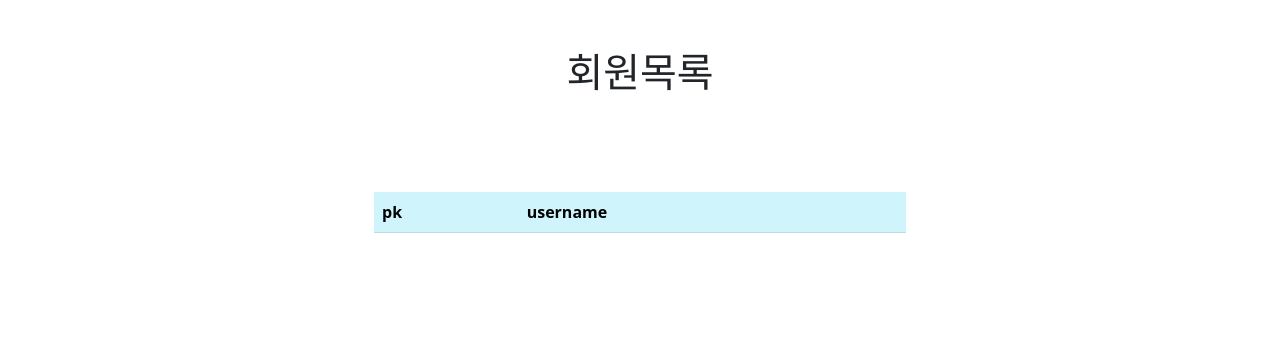
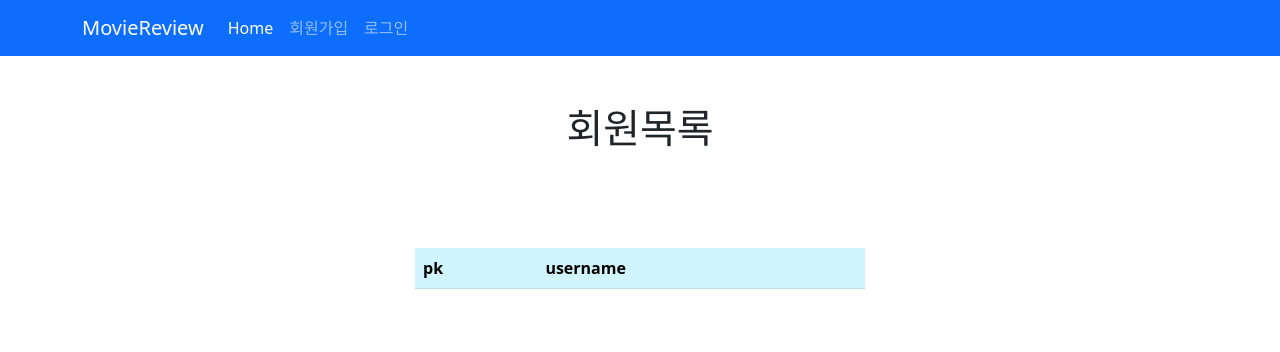
Before and after one commit to soohofather/Django_pair5, a Django app: page /accounts/ in a window 1280 px wide. Shown: the top 352 px of the page. Run offline with Django 3.2, Linux system fonts and the light colour scheme; lists and menus that the app fills with data are empty; some libraries are stand-ins or nearby versions.

Commit message:
base add/follow edit

```diff
--- a/accounts/models.py
+++ b/accounts/models.py
@@ -3,4 +3,4 @@ from django.contrib.auth.models import AbstractUser
 # Create your models here.
 
 class User(AbstractUser):
-  pass
+  followings = models.ManyToManyField('self', symmetrical=False, related_name='followers')
--- a/static/templates/base.html
+++ b/static/templates/base.html
@@ -8,10 +8,46 @@
   <link href="https://cdn.jsdelivr.net/npm/bootstrap@5.2.2/dist/css/bootstrap.min.css" rel="stylesheet" integrity="sha384-Zenh87qX5JnK2Jl0vWa8Ck2rdkQ2Bzep5IDxbcnCeuOxjzrPF/et3URy9Bv1WTRi" crossorigin="anonymous">
 </head>
 <body>
+  <nav class="navbar navbar-expand-lg bg-primary navbar-dark">
+    <div class="container">
+      <a class="navbar-brand" href="{% url 'reviews:index' %}">MovieReview</a>
+      <button class="navbar-toggler" type="button" data-bs-toggle="collapse" data-bs-target="#navbarNav" aria-controls="navbarNav" aria-expanded="false" aria-label="Toggle navigation">
+        <span class="navbar-toggler-icon"></span>
+      </button>
+      <div class="collapse navbar-collapse" id="navbarNav">
+        <ul class="navbar-nav">
+          <li class="nav-item">
+            <a class="nav-link active" aria-current="page" href="{% url 'reviews:index' %}">Home</a>
+          </li>
+              {% if request.user.is_authenticated %}
+              <li class="nav-item">
+                <a class="nav-link" href="{% url 'accounts:detail' request.user.pk %}">{{ request.user }}</a>
+              </li>
+              <li class="nav-item">
+                <a class="nav-link" href="{% url 'accounts:logout' %}">로그아웃</a>
+              </li>
+              <li class="nav-item">
+                <a class="nav-link" href="{% url 'accounts:index' %}">회원목록</a>
+              </li>
+            {% else %}
+            <li class="nav-item">
+              <a class="nav-link" href="{% url 'accounts:signup'%}">회원가입</a>
+            </li>
+            <li class="nav-item">
+              <a class="nav-link" href="{% url 'accounts:login' %}">로그인</a>
+            </li>
+            {% endif %}
+        </ul>
+      </div>
+    </div>
+  </nav>
 
-  {% block body %}
-  {% endblock body %}
+  <div class="container">
+    {% block body %}
 
+
+    {% endblock body %}
+  </div>
   <script src="https://cdn.jsdelivr.net/npm/bootstrap@5.2.2/dist/js/bootstrap.bundle.min.js" integrity="sha384-OERcA2EqjJCMA+/3y+gxIOqMEjwtxJY7qPCqsdltbNJuaOe923+mo//f6V8Qbsw3" crossorigin="anonymous"></script>
 </body>
 </html>
```
Also changed, not shown: accounts/migrations/0001_initial.py, accounts/migrations/0002_user_followings.py (added), reviews/migrations/0001_initial.py.
